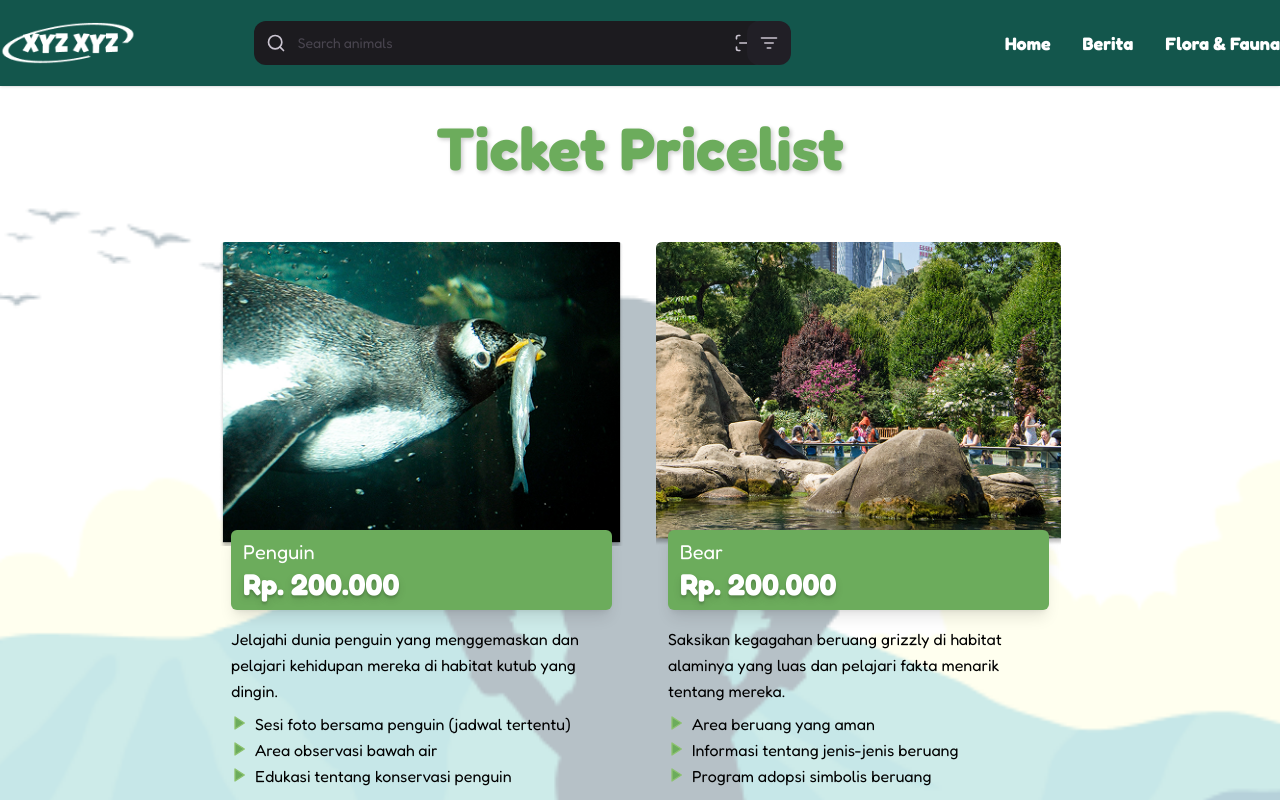
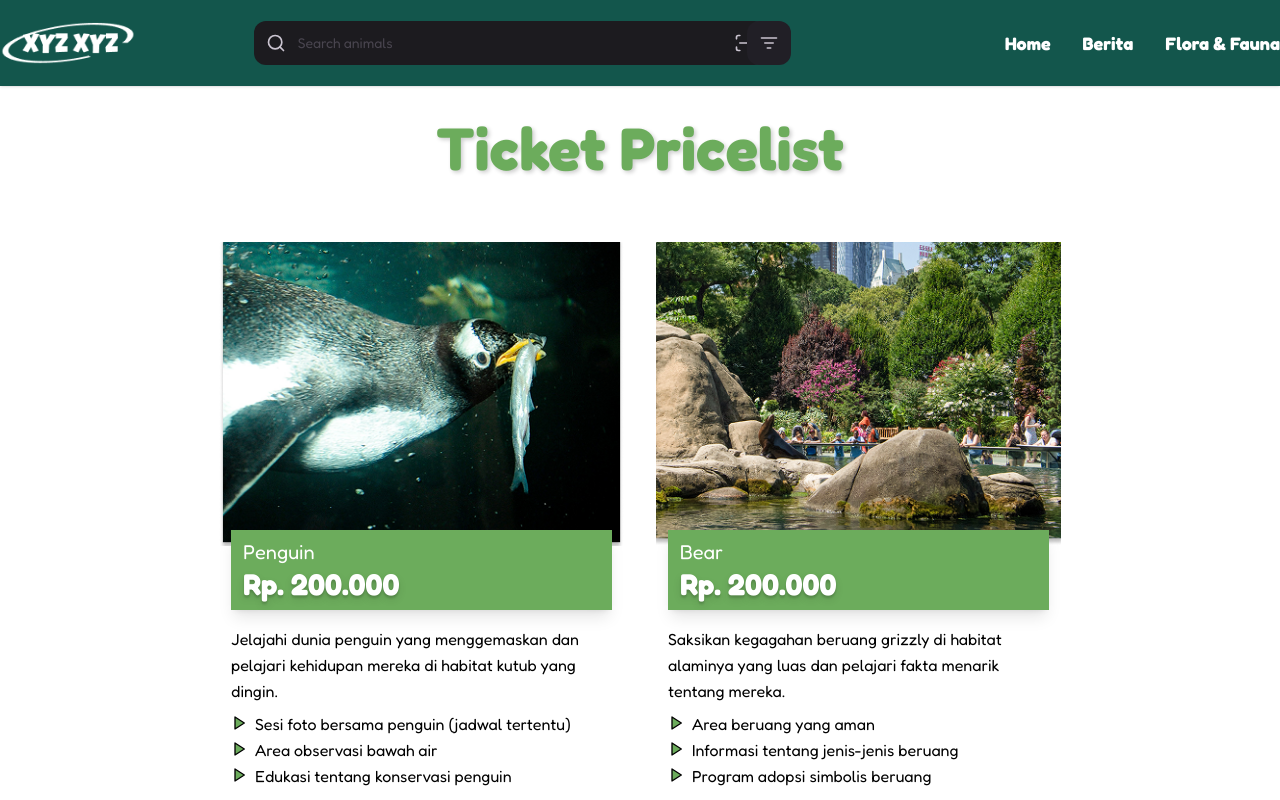
Before and after one commit to anandaalexx/KKN-Ekowisata, a Next.js app: page /tiket in a window 1280 px wide. Shown: the top 800 px of the page. Built offline with nearby package versions, Linux system fonts and the light colour scheme.

Commit message:
update halaman tiket

```diff
--- a/src/app/berita/page.jsx
+++ b/src/app/berita/page.jsx
@@ -110,15 +110,10 @@ export default function DokumenterPage() {
           </div>
         </main>
 
-        <div className="absolute inset-0 w-full h-full top-100 z-0">
-          <Image
-            src="/images/bg-documenter.svg"
-            alt="Vektor Background"
-            width={1440}
-            height={1000}
-            className="w-full object-cover"
-          />
-        </div>
+        <div
+          className="absolute inset-0 w-full h-full bg-bottom bg-no-repeat bg-contain z-10"
+          style={{ backgroundImage: "url('/images/bg-documenter.svg')" }}
+        />
       </div>
       <Footer />
     </>
--- a/src/app/tiket/page.jsx
+++ b/src/app/tiket/page.jsx
@@ -2,6 +2,7 @@
 import React from "react";
 import SearchNavbar from "@/components/SearchNavbar";
 import TicketCard from "@/components/TicketCard";
+import Footer from "@/components/Footer";
 
 const ticketsData = [
   {
@@ -44,13 +45,14 @@ const ticketsData = [
 
 export default function Tiket() {
   return (
-    <div className="relative min-h-screen">
+    <>
+      <div className="relative min-h-[1050px]">
         {/* Base putih di paling belakang */}
         <div className="absolute inset-0 w-full h-full bg-white z-0" />
         {/* Lapisan background gambar */}
         <div
-        className="absolute inset-0 w-full h-full bg-bottom bg-no-repeat bg-cover z-10"
-        style={{ backgroundImage: "url('/tiketbg.png')" }}
+          className="absolute inset-0 w-full h-full bg-bottom bg-no-repeat bg-contain z-10"
+          style={{ backgroundImage: "url('/images/bg-tiket.svg')" }}
         />
         {/* Konten utama */}
         <div className="relative z-20">
@@ -81,5 +83,7 @@ export default function Tiket() {
           </main>
         </div>
       </div>
+      <Footer />
+    </>
   );
 }
--- a/src/components/TicketCard.jsx
+++ b/src/components/TicketCard.jsx
@@ -1,13 +1,13 @@
 // src/components/TicketCard.jsx (atau TiketPage.jsx sesuai nama file Anda)
-import React from 'react';
-import { Play } from 'lucide-react'; // Impor ikon Play
+import React from "react";
+import { Play } from "lucide-react"; // Impor ikon Play
 
 export default function TicketCard({
   image,
   name,
   price,
   descriptionParagraph, // Prop baru
-  descriptionList      // Prop baru
+  descriptionList, // Prop baru
 }) {
   // Data fallback jika props tidak diberikan (opsional)
   const defaultDescP = "Deskripsi default jika tidak ada yang diberikan.";
@@ -15,14 +15,11 @@ export default function TicketCard({
 
   return (
     <div className="w-[405px] flex flex-col">
-      <img
-        src={image}
-        alt={name}
-        className="w-full h-76 object-cover rounded-t-md"
-      />
+      <img src={image} alt={name} className="w-full h-76 object-cover" />
       {/* Overlay untuk nama dan harga */}
-      <div className="px-3 py-2 bg-[#6CAC5C] text-white  text-xl shadow-lg -mt-4 mx-3 z-10 relative text-left rounded-md">
-        {name} <br /> <span className="text-3xl text-shadow-lg font-bold">Rp. {price}</span>
+      <div className="px-3 py-2 bg-[#6CAC5C] text-white  text-xl shadow-lg -mt-4 mx-3 z-10 relative text-left">
+        {name} <br />{" "}
+        <span className="text-3xl text-shadow-lg font-bold">Rp. {price}</span>
       </div>
       {/* Deskripsi dan List Item */}
       <div className="px-3 pt-4 pb-2 text-base font-regular text-black text-left flex-1">
@@ -34,7 +31,7 @@ export default function TicketCard({
             <li key={index} className="flex items-start">
               <Play
                 size={16}
-                className="w-4 h-4 mr-2 mt-[3px] text-[#8DC26F] flex-shrink-0"
+                className="w-4 h-4 mr-2 mt-[3px] text-black flex-shrink-0"
                 fill="#6CAC5C"
               />
               <span>{item}</span>
@@ -48,10 +45,11 @@ export default function TicketCard({
 
 // Tambahkan defaultProps jika diperlukan, atau pastikan parent selalu mengirim props
 TicketCard.defaultProps = {
-  descriptionParagraph: "Lorem ipsum dolor sit amet, consectetur adipiscing elit, sed do eiusmod tempor incididunt ut labore et dolore magna aliqua.",
+  descriptionParagraph:
+    "Lorem ipsum dolor sit amet, consectetur adipiscing elit, sed do eiusmod tempor incididunt ut labore et dolore magna aliqua.",
   descriptionList: [
     "Lorem ipsum dolor sit amet",
     "Consectetur adipiscing elit",
-    "Elit et minim veniam"
-  ]
+    "Elit et minim veniam",
+  ],
 };
```
Also changed, not shown: public/images/bg-tiket.svg (added). Lines whose indentation alone changed are shown as unchanged.
